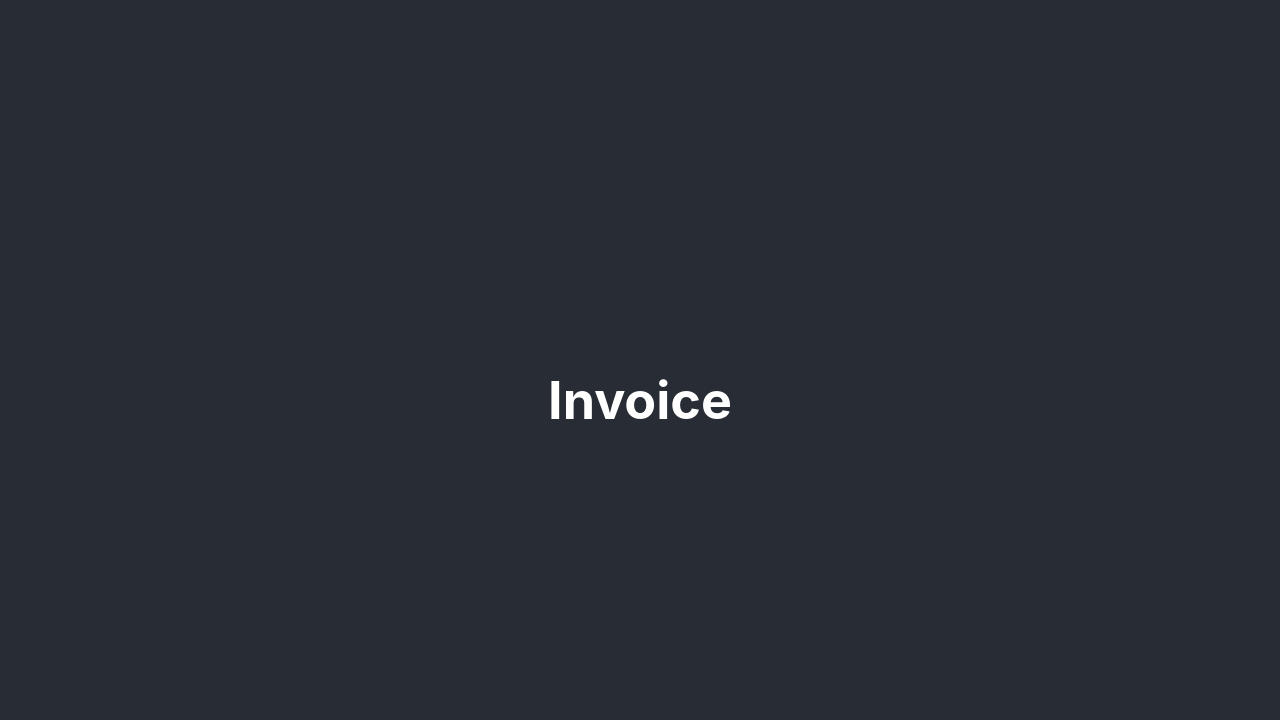
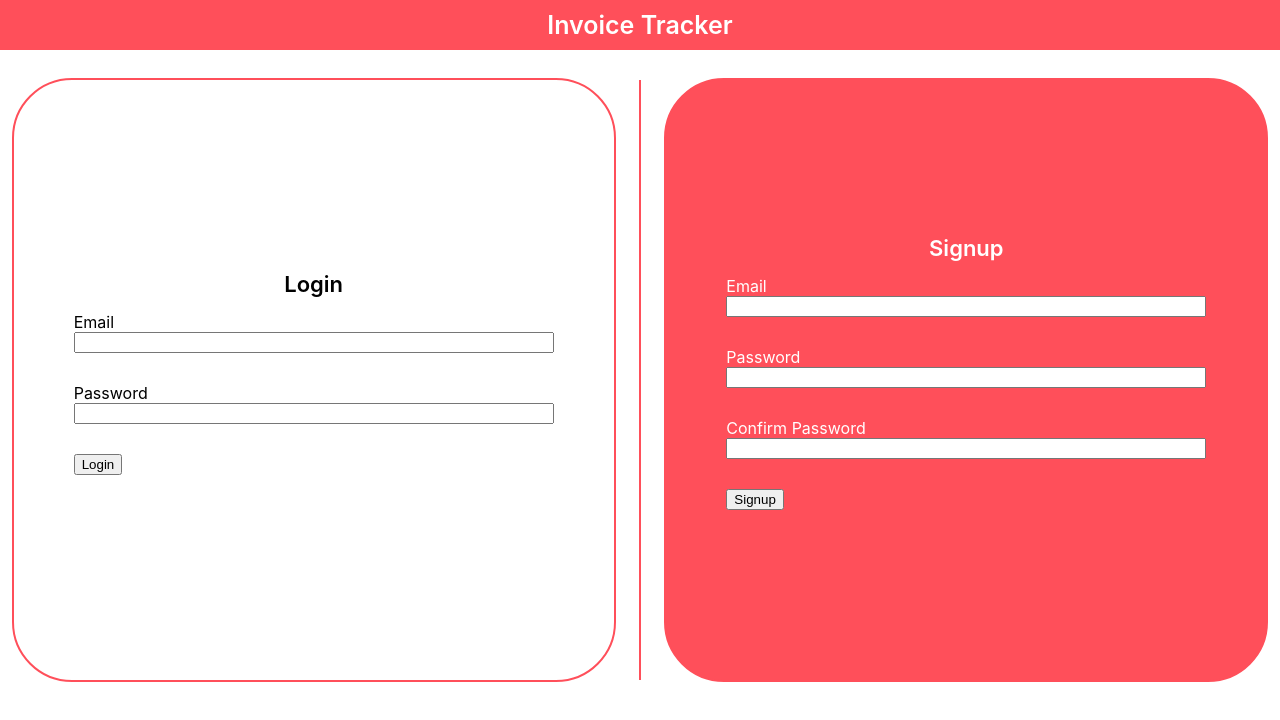
Before and after one commit to NikhilT27/Invoice-Tracker-App, a React (Create React App) app in the folder client/: page / in a window 1280 px wide. Shown: the top 720 px of the page. Built offline with nearby package versions, Linux system fonts and the light colour scheme.

Commit message:
add: Login/Signup page

```diff
--- a/client/package.json
+++ b/client/package.json
@@ -2,7 +2,7 @@
   "name": "client",
   "version": "0.1.0",
   "private": true,
-  "proxy":"https://invoice-tracker-27.herokuapp.com",
+  "proxy": "https://invoice-tracker-27.herokuapp.com",
   "dependencies": {
     "@testing-library/jest-dom": "^5.11.4",
     "@testing-library/react": "^11.1.0",
@@ -10,6 +10,8 @@
     "axios": "^0.21.0",
     "react": "^17.0.1",
     "react-dom": "^17.0.1",
+    "react-hook-form": "^6.13.1",
+    "react-router-dom": "^5.2.0",
     "react-scripts": "4.0.1",
     "web-vitals": "^0.2.4"
   },
--- a/client/src/App.css
+++ b/client/src/App.css
@@ -1,38 +1,128 @@
 .App {
-  text-align: center;
+  display: flex;
+  flex-direction: column;
+  align-items: center;
+  padding: 0%;
+  margin: 0%;
 }
 
-.App-logo {
-  height: 40vmin;
-  pointer-events: none;
+.Route {
+  padding: 0%;
+  margin: 0%;
+}
+.navbar-class {
+  position: relative;
+  top: 0%;
+  padding-top: 0;
+  margin: 0%;
+  width: 100vw;
+  height: 50px;
+  background-color: orange;
 }
 
-@media (prefers-reduced-motion: no-preference) {
-  .App-logo {
-    animation: App-logo-spin infinite 20s linear;
-  }
+.header-navbar {
+  position: relative;
+  top: 0%;
+  display: flex;
+  align-items: center;
+  justify-content: center;
+  width: 100vw;
+  height: 50px;
+  background-color: #ff4f5a;
 }
 
-.App-header {
-  background-color: #282c34;
-  min-height: 100vh;
+.app-title {
+  font-size: 25px;
+  font-weight: 600;
+  color: white;
+}
+
+.box {
+  width: 100vw;
+  height: 50px;
+  background-color: yellow;
+}
+
+.home-box {
+  display: flex;
+  flex-wrap: wrap;
+  align-items: center;
+  justify-content: space-between;
+}
+
+.home-divider {
+  /* height: 100vh; */
+  width: 1vw;
+}
+
+.login-box {
+  display: flex;
+  flex-wrap: wrap;
+  align-items: center;
+  justify-content: space-around;
+  width: 100vw;
+  height: 80vh;
+}
+
+.login-sub-box {
+  display: flex;
+  align-items: center;
+  justify-content: center;
+  width: 75vh;
+  height: 75vh;
+  border: 2px solid #ff4f5a;
+  border-radius: 60px;
+  /* background-color: yellow; */
+  margin-top: 20px;
+}
+
+.signup-box {
+  background-color: #ff4f5a;
+}
+
+.vertical-line {
+  margin-top: 20px;
+  width: 2px;
+  height: 75vh;
+  background-color: #ff4f5a;
+}
+
+.login-form {
   display: flex;
   flex-direction: column;
   align-items: center;
   justify-content: center;
-  font-size: calc(10px + 2vmin);
+}
+
+.form-error {
+  font-size: 15px;
+  color: #ff4f5a;
+}
+
+.login-form-element {
+  display: flex;
+  flex-direction: column;
+  width: 60vh;
+  padding: 15px 30px;
+}
+
+.submit-button {
+  padding: 15px 30px;
+  display: flex;
+  flex-direction: row;
+  align-items: center;
+  justify-content: center;
+  width: max-content;
+}
+
+.title {
+  font-size: 22px;
+  font-weight: 600;
+}
+.signup-title {
   color: white;
 }
 
-.App-link {
-  color: #61dafb;
+.signup-error {
+  color: black;
 }
-
-@keyframes App-logo-spin {
-  from {
-    transform: rotate(0deg);
-  }
-  to {
-    transform: rotate(360deg);
-  }
-}
--- a/client/src/App.js
+++ b/client/src/App.js
@@ -1,7 +1,11 @@
 import logo from "./logo.svg";
 import "./App.css";
 import React, { useState, useEffect } from "react";
+import { BrowserRouter as Router, Route } from "react-router-dom";
 import axios from "axios";
+
+import Home from "./pages/Home";
+import User from "./pages/User";
 
 function App() {
   // const [data, setData] = useState([]);
@@ -18,9 +22,8 @@ function App() {
   // }, []);
 
   return (
+    <Router>
       <div className="App">
-      <header className="App-header">
-        <h1>Invoice</h1>
         {/* {data &&
           data.map((invoice) => {
             return (
@@ -31,8 +34,12 @@ function App() {
               </div>
               );
             })} */}
-      </header>
+        <div className="header-navbar">
+          <div className="app-title">Invoice Tracker</div>
         </div>
+        <Route exact path="/" component={User} />
+      </div>
+    </Router>
   );
 }
 
--- /dev/null
+++ b/client/src/components/Login.js
@@ -0,0 +1,55 @@
+import React from "react";
+import axios from "axios";
+import { useForm } from "react-hook-form";
+
+export default function Login() {
+  const { register, handleSubmit, watch, errors } = useForm();
+  const onSubmit = async (data) => {
+    const user = await axios.post("/users/login", data);
+    if (user) {
+      // console.log(user.data);
+      localStorage.setItem("authToken", user.data.token);
+    }
+  };
+
+  return (
+    <div className="login-form">
+      <div className="title">Login</div>
+      <form onSubmit={handleSubmit(onSubmit)}>
+        <div className="login-form-element">
+          <label>Email</label>
+          <input
+            name="email"
+            ref={register({
+              required: true,
+              pattern: {
+                value: /^[A-Z0-9._%+-]+@[A-Z0-9.-]+\.[A-Z]{2,}$/i,
+                message: "invalid email address",
+              },
+            })}
+          />
+          {errors.email && errors.email.type === "register" && (
+            <div className="form-error">*Email is required</div>
+          )}
+          {errors.email && errors.email.type === "pattern" && (
+            <div className="form-error">*Invalid email</div>
+          )}
+        </div>
+        <div className="login-form-element">
+          <label>Password</label>
+          <input
+            name="password"
+            type="password"
+            ref={register({ required: true })}
+          />
+          {errors.password && (
+            <div className="form-error">*Password is required</div>
+          )}
+        </div>
+        <div className="submit-button">
+          <button type="submit">Login</button>
+        </div>
+      </form>
+    </div>
+  );
+}
--- /dev/null
+++ b/client/src/components/Signup.js
@@ -0,0 +1,78 @@
+import React from "react";
+import { useForm } from "react-hook-form";
+
+export default function Signup() {
+  const { register, handleSubmit, watch, errors } = useForm();
+  const onSubmit = (data) => console.log(data);
+
+  const checkConfirmPassword = () => {
+    if (watch("password") !== watch("confirmPassword")) {
+      return false;
+    } else {
+      return true;
+    }
+  };
+
+  console.log(watch("email"));
+  return (
+    <div className="login-form">
+      <div className="title signup-title">Signup</div>
+      <form onSubmit={handleSubmit(onSubmit)}>
+        <div className="login-form-element">
+          <label className="signup-title">Email</label>
+          <input
+            name="email"
+            ref={register({
+              required: true,
+              pattern: {
+                value: /^[A-Z0-9._%+-]+@[A-Z0-9.-]+\.[A-Z]{2,}$/i,
+                message: "invalid email address",
+              },
+            })}
+          />
+          {errors.email && errors.email.type === "required" && (
+            <div className="form-error signup-error">*Email is required</div>
+          )}
+          {errors.email && errors.email.type === "pattern" && (
+            <div className="form-error signup-error">*Invalid email</div>
+          )}
+        </div>
+        <div className="login-form-element">
+          <label className="signup-title">Password</label>
+          <input
+            name="password"
+            type="password"
+            ref={register({ required: true, validate: checkConfirmPassword })}
+          />
+          {errors.password && errors.password.type === "required" && (
+            <div className="form-error signup-error">*Password is required</div>
+          )}
+          {errors.password && errors.password.type === "validate" && (
+            <div className="form-error signup-error">
+              *Password must be same
+            </div>
+          )}
+        </div>
+        <div className="login-form-element">
+          <label className="signup-title">Confirm Password</label>
+          <input
+            name="confirmPassword"
+            type="password"
+            ref={register({ required: true, validate: checkConfirmPassword })}
+          />
+          {errors.confirmPassword && errors.password.type === "required" && (
+            <div className="form-error signup-error">*Password is required</div>
+          )}
+          {errors.password && errors.password.type === "validate" && (
+            <div className="form-error signup-error">
+              *Password must be same
+            </div>
+          )}
+        </div>
+        <div className="submit-button">
+          <button type="submit">Signup</button>
+        </div>
+      </form>
+    </div>
+  );
+}
--- /dev/null
+++ b/client/src/pages/Home.js
@@ -0,0 +1,15 @@
+import React from "react";
+
+function Home() {
+  return (
+    <>
+      <div className="home-box">
+        <div>Login</div>
+        <div className="home-divider">|</div>
+        <div>Sign-IN</div>
+      </div>
+    </>
+  );
+}
+
+export default Home;
--- /dev/null
+++ b/client/src/pages/User.js
@@ -0,0 +1,17 @@
+import React from "react";
+import Login from "../components/Login";
+import Signup from "../components/Signup";
+
+export default function User() {
+  return (
+    <div className="login-box">
+      <div className="login-sub-box">
+        <Login />
+      </div>
+      <div className="vertical-line"></div>
+      <div className="login-sub-box signup-box ">
+        <Signup />
+      </div>
+    </div>
+  );
+}
```
Also changed, not shown: client/src/index.js (+6 -6 lines), 2 other files (tests, documents, lock files or other folders). Lines whose indentation alone changed are shown as unchanged.
